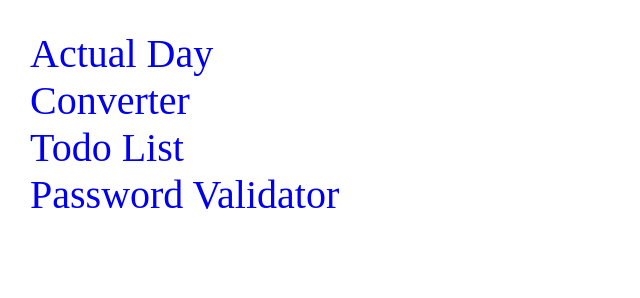
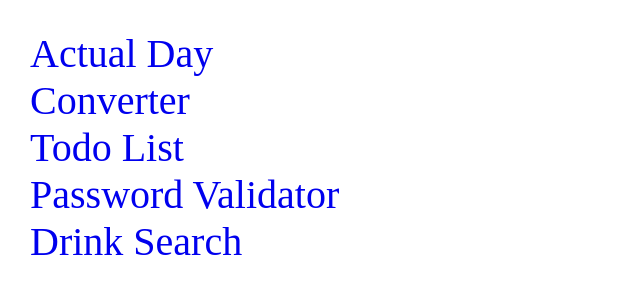
Before and after one commit to przemekjoniec/js-projects, a plain HTML site: page index.html in a window 1280 px wide. Shown: the whole page, without its empty margins (0-640 px from the left). Drawn offline with Linux system fonts and the light colour scheme.

Commit message:
update index.htm

```diff
--- a/index.html
+++ b/index.html
@@ -14,6 +14,7 @@
         <li><a href="./Converter/index.html">Converter</a></li>
         <li><a href="./ToDoList/index.html">Todo List</a></li>
         <li><a href="./PasswordValidator/index.html">Password Validator</a></li>
+        <li><a href="./Search/index.html">Drink Search</a></li>
     </ul>
 </body>
 
```
